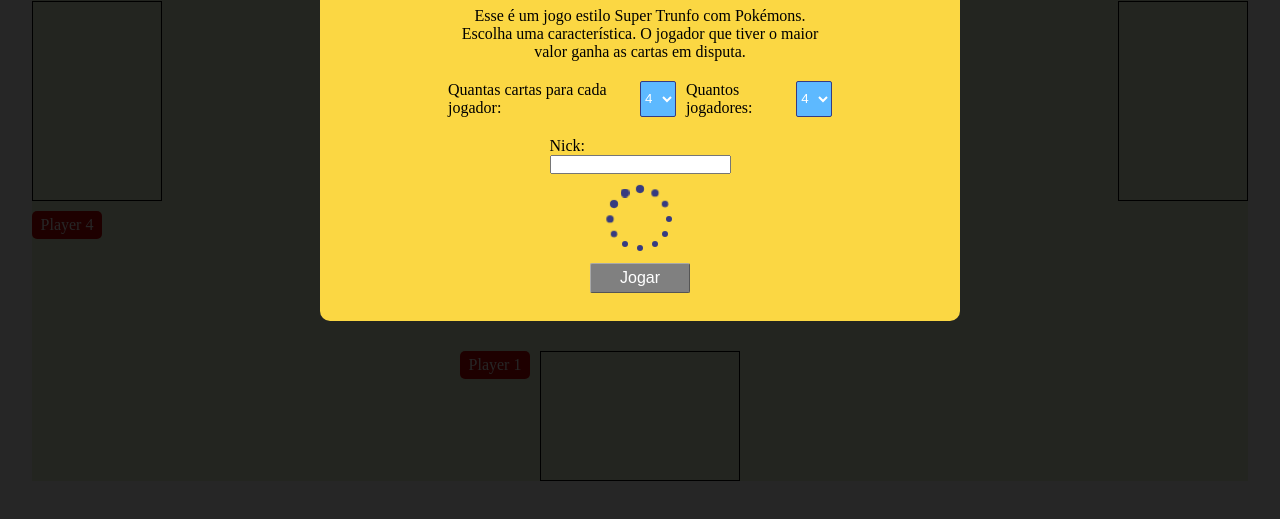
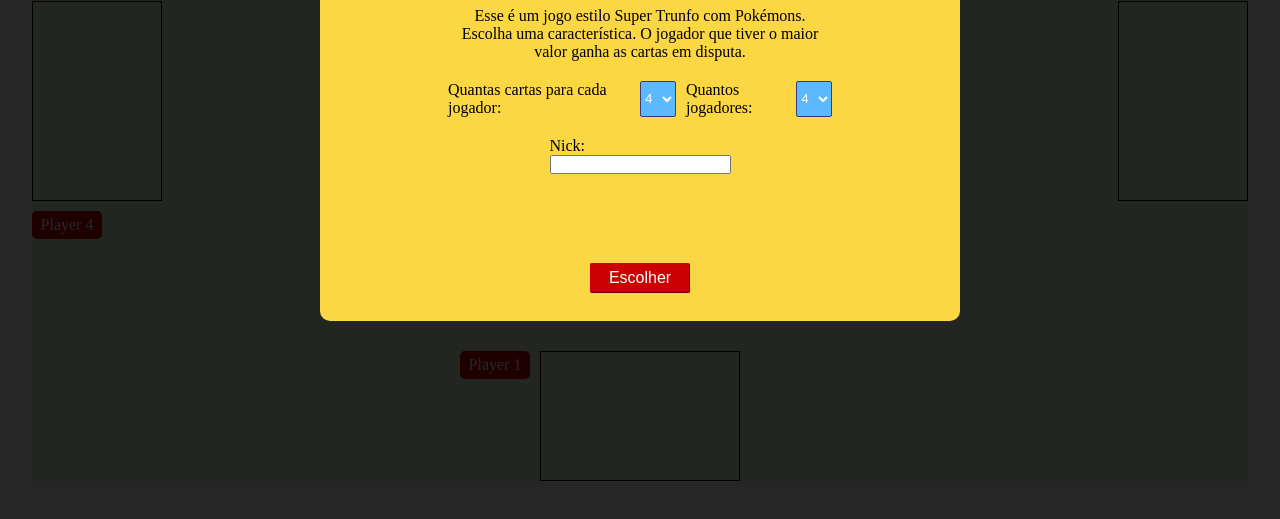
Before and after one commit to JoelMJunior/super-trunfo, a website with bundled scripts: page index.html in a window 1280 px wide. Shown: the part 279-798 px from the top of the page. Built offline with nearby package versions, Linux system fonts and the light colour scheme; no server answers.

Commit message:
feat: add btnLoadChoose on loading section

```diff
--- a/css/loading.css
+++ b/css/loading.css
@@ -62,11 +62,29 @@ label[for=numb-players] {
     margin-top: 5px;
 }
 
+#btn-load-choose {
+    width: 100px;
+    height: 30px;
+    margin: 0 auto 20px auto;
+    display: flex;
+    justify-content: center;
+    align-items: center;
+    color: var(--white-color);
+    font-size: 1em;
+    cursor: pointer;
+    border-radius: 2px;
+    border: 1px outset var(--red-dark-color);
+    background-color: var(--red-dark-color);
+}
+#btn-load-choose:enabled:hover {
+    background-color: var(--red-color);
+}
+
 #btn-load-play {
     width: 100px;
     height: 30px;
     margin: 0 auto 20px auto;
-    display: flex;
+    display: none;
     justify-content: center;
     align-items: center;
     color: var(--white-color);
@@ -89,6 +107,9 @@ label[for=numb-players] {
 
 
 /* LOADING ICON EFFECT */
+#loading-icon {
+    visibility: hidden;
+}
 .lds-default {
     display: inline-block;
     position: relative;
--- a/index.html
+++ b/index.html
@@ -46,6 +46,7 @@
                 <div class="lds-default"><div></div><div></div><div></div><div></div><div></div>
                 <div></div><div></div><div></div><div></div><div></div><div></div><div></div></div>
             </div>
+            <button id="btn-load-choose">Escolher</button>
             <button id="btn-load-play" disabled>Jogar</button>
         </div>
     </section>
--- a/scripts/script.js
+++ b/scripts/script.js
@@ -8,6 +8,7 @@ let pokemonList = [];
 let listPl1=[], listPl2=[], listPl3=[], listPl4=[], listDraw=[];
 let allListPl=[listPl1, listPl2, listPl3, listPl4, listDraw];
 const mainPlayBtn = document.querySelector('#main-play-btn');
+const btnLoadChoose = document.querySelector('#btn-load-choose');
 const btnLoadPlay = document.querySelector('#btn-load-play');
 const btnSelecCards = document.querySelector('#btn-selected-cards');
 const btnGameOver = document.querySelector('#btn-ok-gameover');
@@ -30,12 +31,21 @@ let oldWinner = 1;
 let idGameOverPl = [];
 
 
+btnLoadChoose.addEventListener('click', () => {
+    numbCardInit = document.querySelector('#numb-cards').value;
+    numbTotalCards = numbCardInit * numbPlayers;
+    btnLoadChoose.style.display = 'none';
+    loadIcon.style.visibility = 'visible';
+    btnLoadPlay.style.display = 'flex';
+    // Adicionar sorteio dos Ids //
+    getInfoPokemon();
+});
+
 async function getInfoPokemon() {
     pokemonList = await getPokemon();
+    afterload();
 };
-await getInfoPokemon();
 
-afterload();
 function afterload() {
     btnLoadPlay.disabled = false;
     loadIcon.style.visibility = 'hidden';
```
